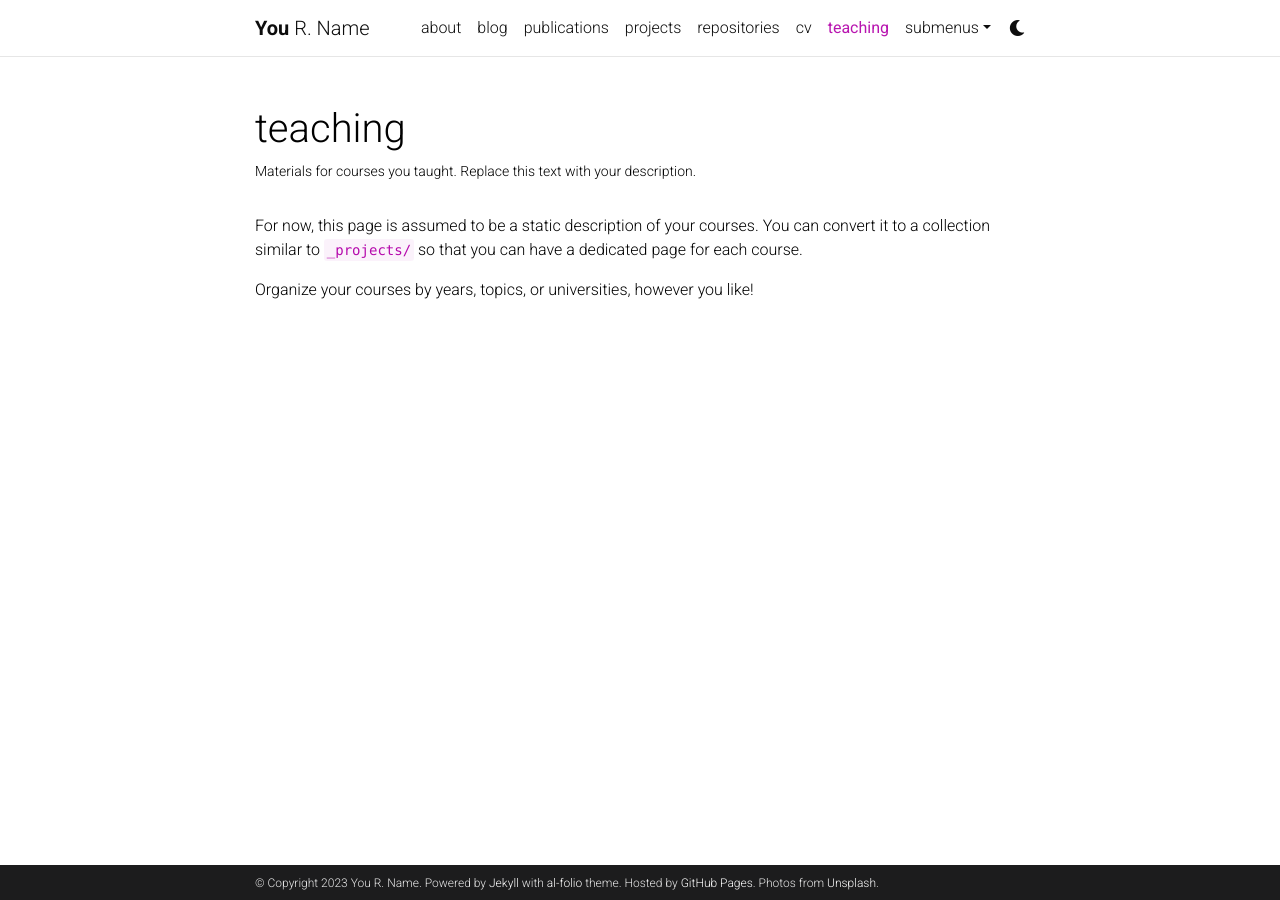
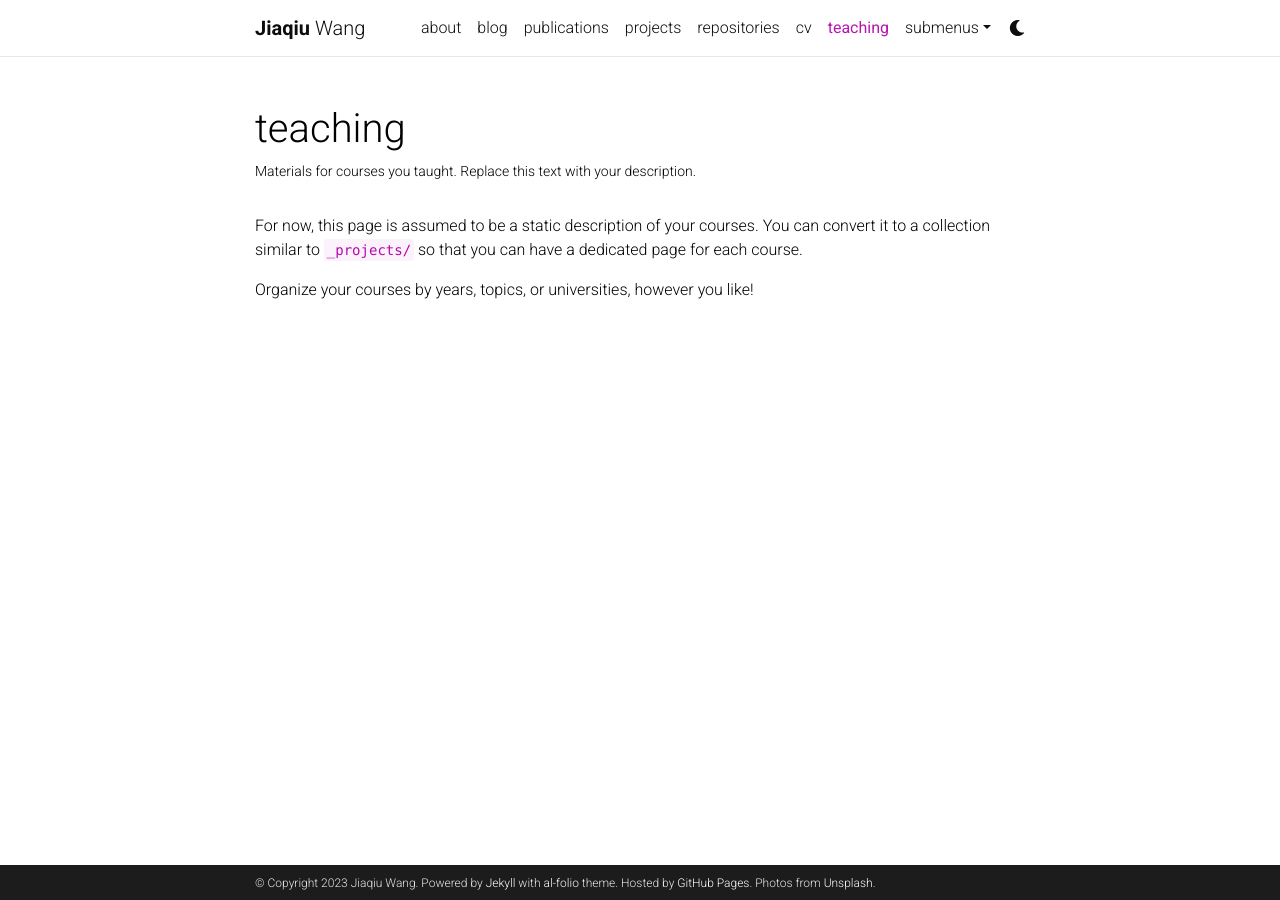
Before and after one commit to JQKingCN/JQKingCN.github.io, a Jekyll site: the page built from _pages/teaching.md, in a window 1280 px wide. Built offline with Jekyll 4.4.1, drawn with Linux system fonts in a browser that asks for light colours; comment, search, counter and statistics services are not loaded; a style sheet for code colours, icons or effects is not loaded.

Commit message:
Update _config.yml

```diff
--- a/_config.yml
+++ b/_config.yml
@@ -3,10 +3,10 @@
 # -----------------------------------------------------------------------------
 
 title: blank # the website title (if blank, full name will be used instead)
-first_name: You
-middle_name: R.
-last_name: Name
-email: you@example.com
+first_name: Jiaqiu
+middle_name:
+last_name: Wang
+email: dr@jiaqiu.wang
 description: > # the ">" symbol means to ignore newlines until "footer_text:"
   A simple, whitespace theme for academics. Based on [*folio](https://github.com/bogoli/-folio) design.
 footer_text: >
@@ -18,7 +18,7 @@ keywords: jekyll, jekyll-theme, academic-website, portfolio-website  # add your
 lang: en # the language of your site (for example: en, fr, cn, ru, etc.)
 icon: ⚛️  # the emoji used as the favicon (alternatively, provide image name in /assets/img/)
 
-url: https://alshedivat.github.io # the base hostname & protocol for your site
+url: https://JQKingCN.github.io # the base hostname & protocol for your site
 baseurl: /al-folio # the subpath of your site, e.g. /blog/
 last_updated: false # set to true if you want to display last updated in the footer
 impressum_path:  # set to path to include impressum link in the footer, use the same path as permalink in a page, helps to conform with EU GDPR
```
